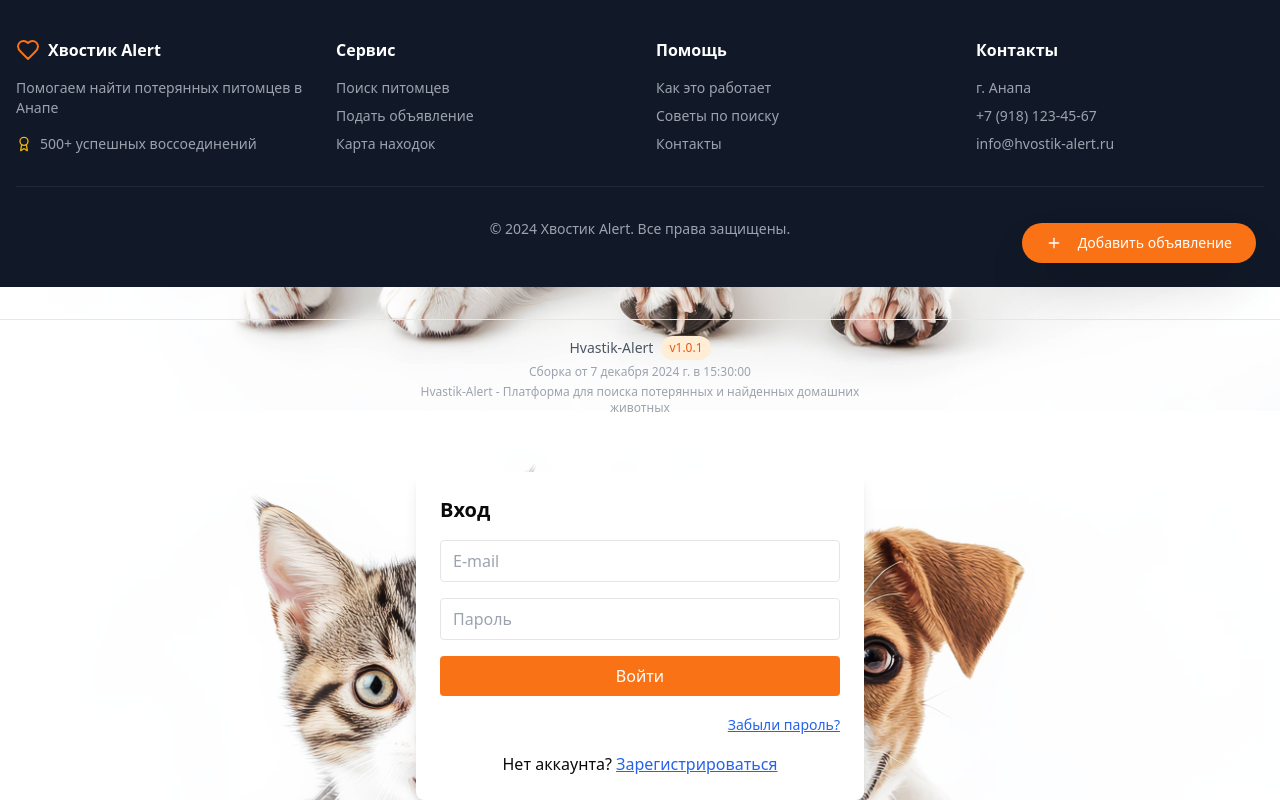
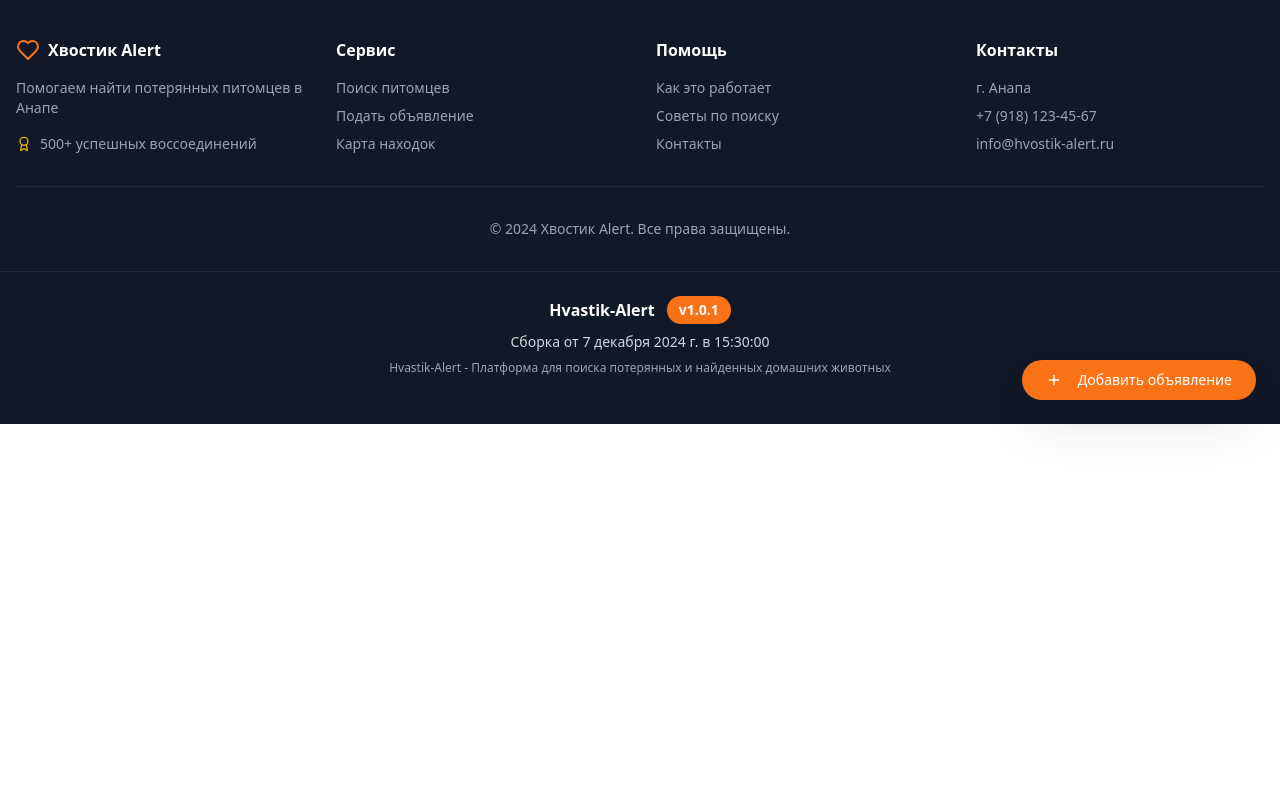
Before and after one commit to megagladiator/Hvastik-Alert, a Next.js app: page / in a window 1280 px wide. Shown: the part 3661-4461 px from the top of the page. After the commit the page ends 4085 px from the top, so only its background shows below. Built offline with nearby package versions, Linux system fonts and the light colour scheme; no server answers; the database is empty.

Commit message:
Исправлена отображение версии: убрана страница входа с главной, версия теперь в футере с темным фоном

```diff
--- a/app/page.tsx
+++ b/app/page.tsx
@@ -54,7 +54,6 @@ interface Testimonial {
   daysToFind: number
 }
 
-const AuthPage = dynamic(() => import("./auth/page"), { ssr: false })
 
 export default function HomePage() {
   const [pets, setPets] = useState<Pet[]>([])
@@ -68,8 +67,6 @@ export default function HomePage() {
   // State for background image URL and darkening percentage
   const [backgroundImageUrl, setBackgroundImageUrl] = useState<string>("/placeholder.svg?height=1080&width=1920")
   const [backgroundDarkeningPercentage, setBackgroundDarkeningPercentage] = useState<number>(50)
-  const [showAuth, setShowAuth] = useState(false)
-  const [user, setUser] = useState<any>(null)
 
   const testimonials: Testimonial[] = [
     {
@@ -291,10 +288,6 @@ export default function HomePage() {
     )
   }
 
-  const handleAuthChange = (newUser: any) => {
-    setUser(newUser)
-    setShowAuth(false)
-  }
 
   return (
     <div className="min-h-screen bg-cover bg-center bg-fixed" style={{ backgroundImage: `url(${backgroundImageUrl})` }}>
@@ -765,6 +758,9 @@ export default function HomePage() {
               <p>&copy; 2024 Хвостик Alert. Все права защищены.</p>
             </div>
           </div>
+
+          {/* Информация о версии в футере */}
+          <VersionInfo />
         </footer>
 
         {/* Плавающая CTA кнопка */}
@@ -777,11 +773,6 @@ export default function HomePage() {
           </Link>
         </div>
       </div>
-
-      {/* Информация о версии */}
-      <VersionInfo />
-
-      <AuthPage open={showAuth} onOpenChange={setShowAuth} onAuthChange={handleAuthChange} />
     </div>
   )
 }
--- a/components/version-info.tsx
+++ b/components/version-info.tsx
@@ -46,19 +46,21 @@ export function VersionInfo() {
   }
 
   return (
-    <div className="text-center text-sm text-gray-500 py-4 border-t border-gray-200 mt-8">
-      <div className="flex flex-col items-center space-y-1">
-        <div className="flex items-center space-x-2">
-          <span className="font-medium text-gray-600">Hvastik-Alert</span>
-          <span className="px-2 py-1 bg-orange-100 text-orange-600 rounded-full text-xs font-medium">
+    <div className="border-t border-gray-800 mt-8 pt-6">
+      <div className="container mx-auto px-4">
+        <div className="flex flex-col items-center space-y-2">
+          <div className="flex items-center space-x-3">
+            <span className="font-semibold text-white">Hvastik-Alert</span>
+            <span className="px-3 py-1 bg-orange-500 text-white rounded-full text-sm font-bold">
               v{versionInfo.version}
             </span>
           </div>
-        <div className="text-xs text-gray-400">
+          <div className="text-sm text-gray-300">
             Сборка от {formatDate(versionInfo.buildDate)} в {versionInfo.buildTime}
           </div>
-        <div className="text-xs text-gray-400 max-w-md">
+          <div className="text-xs text-gray-400 max-w-2xl text-center">
             {versionInfo.description}
+          </div>
         </div>
       </div>
     </div>
```
Lines whose indentation alone changed are shown as unchanged.
